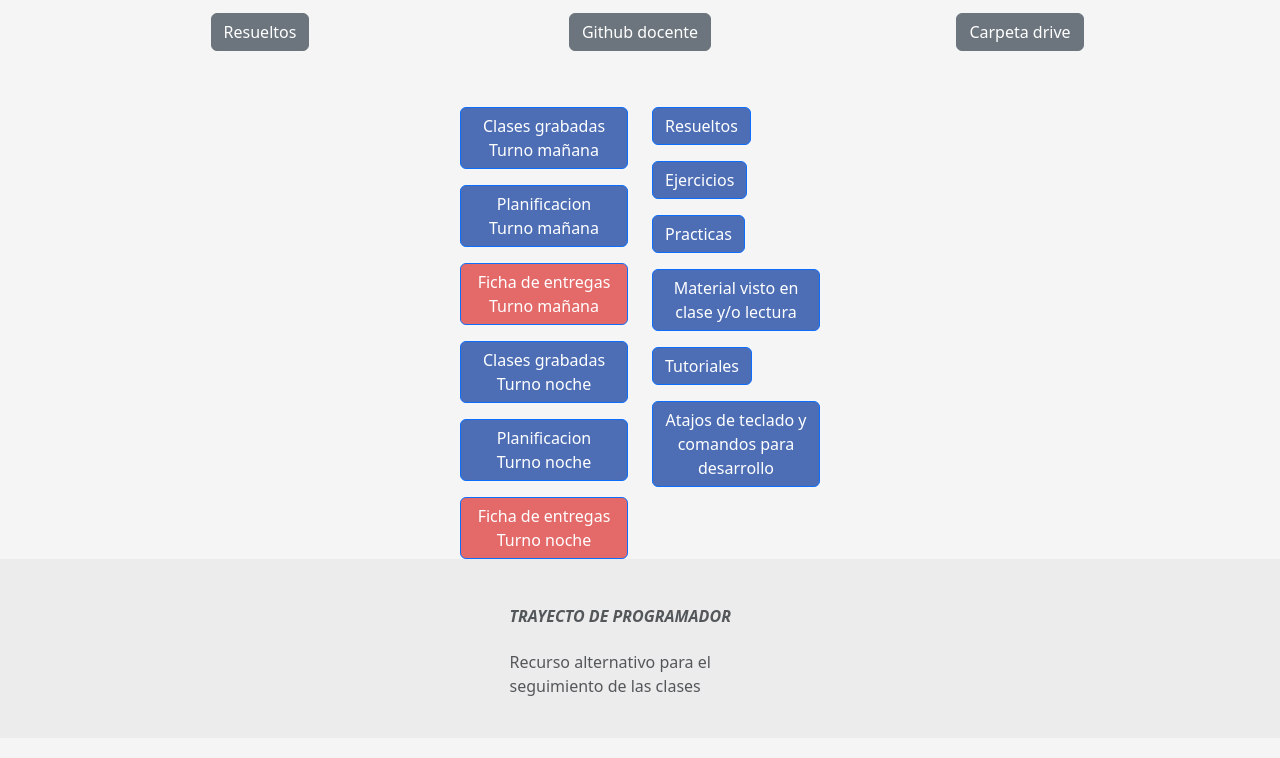
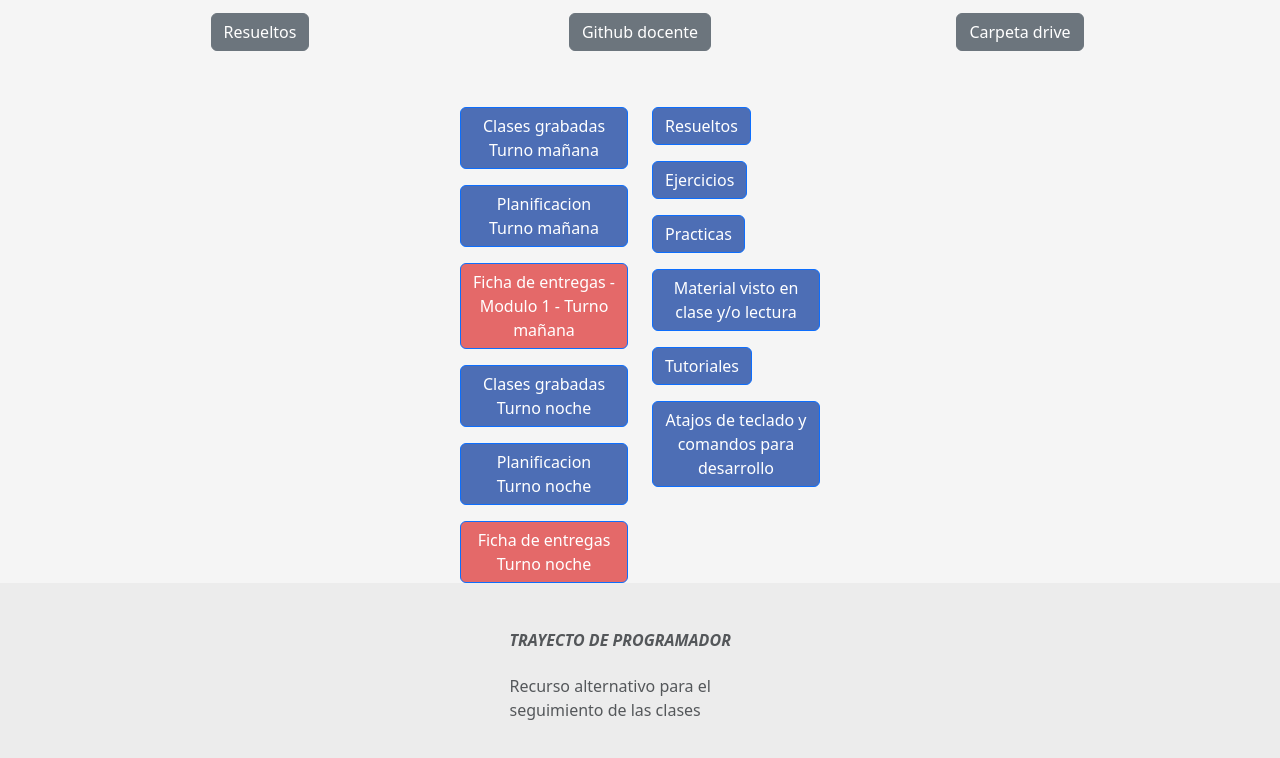
Before and after one commit to Erick-C3/Trayecto-de-Programador-, a plain HTML site: page html/recursos-clase.html in a window 1280 px wide. Shown: the part 82-840 px from the top of the page. Drawn offline with nearby package versions, Linux system fonts and the light colour scheme; files whose address does not match are found by name.

Commit message:
modificada ficha de entrega mod 1 turno mañana

```diff
--- a/html/recursos-clase.html
+++ b/html/recursos-clase.html
@@ -82,9 +82,9 @@
                             </a>
 
                             <a class="entregas btn btn-primary btn-recurso "
-                                href="https://docs.google.com/spreadsheets/d/199NUXTyehjKyi4e-Dp-74YldPN07sYhdmVrz4NSzyrs/edit?usp=sharing"
+                                href="https://docs.google.com/spreadsheets/d/1Vca9QXIZRQjcxv9LqOkUhz-9Cg7KwMbNSG4nW8CeISQ/edit?usp=sharing"
                                 role="button" aria-disabled="true">
-                                Ficha de entregas Turno mañana
+                                Ficha de entregas - Modulo 1 - Turno mañana
                             </a>
                         </div>
                     </div>
```
